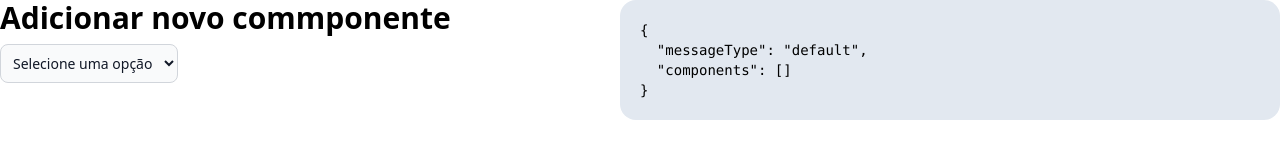
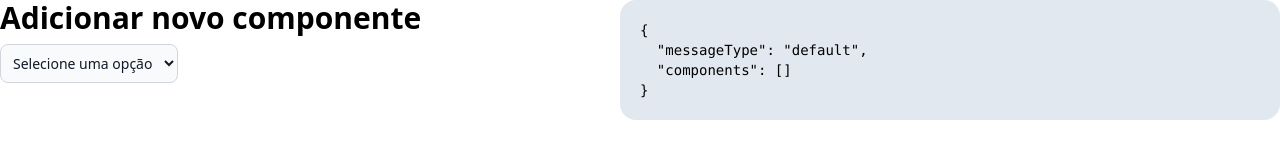
Before and after one commit to wiltonvieira/dialogflow-message-creator, a React (Create React App) app: page / in a window 1280 px wide. Shown: the top 160 px of the page. Built offline with nearby package versions, Linux system fonts and the light colour scheme.

Commit message:
change pdf

```diff
--- a/src/App.tsx
+++ b/src/App.tsx
@@ -216,7 +216,7 @@ const ImageForm = ({ onSubmit }) => {
         <SelectBox
           options={[
             { label: "image", value: "image" },
-            { label: "file", value: "file" },
+            { label: "pdf", value: "file" },
             { label: "video", value: "video" },
             { label: "audio", value: "audio" },
           ]}
@@ -310,7 +310,7 @@ const App = () => {
   return (
     <div className="flex flex-row">
       <div className="flex flex-col flex-1 ">
-        <h1 className="text-3xl font-bold mb-2">Adicionar novo commponente</h1>
+        <h1 className="text-3xl font-bold mb-2">Adicionar novo componente</h1>
         <Form onSubmit={handleFormSubmit} />
       </div>
       <div className="flex flex-1 bg-slate-200 p-5 rounded-2xl">
```
